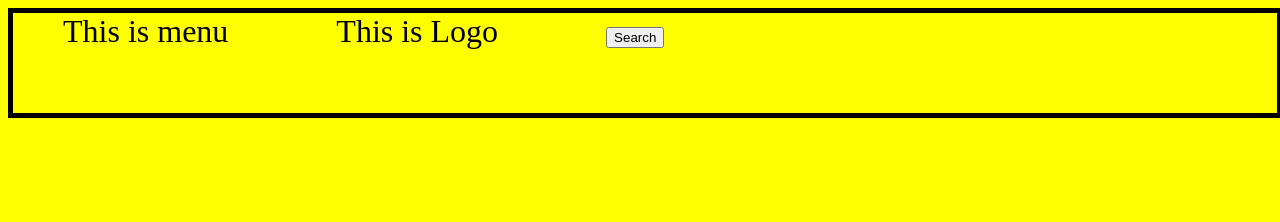
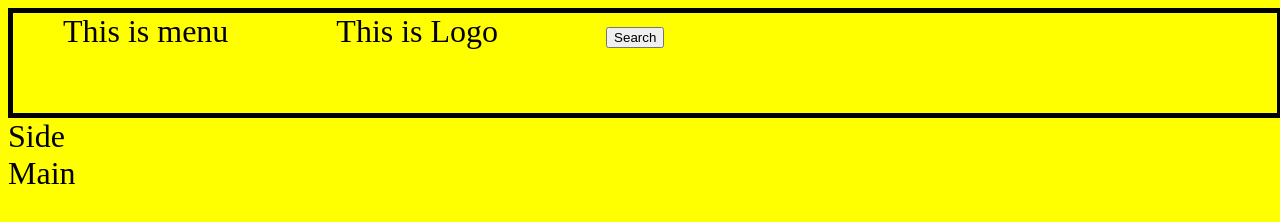
Before and after one commit to zakerzaki/learning-git, a plain HTML site: page index.html in a window 1280 px wide. Drawn offline with Linux system fonts and the light colour scheme.

Commit message:
Add Main DIV into index.html

```diff
--- a/index.html
+++ b/index.html
@@ -19,5 +19,9 @@
 			<button>Search</button>
 		</div>
 	</div>
+	<div id="main">
+		<div>Side</div>
+		<div>Main</div>
+	</div>
 </body>
 </html>
```
